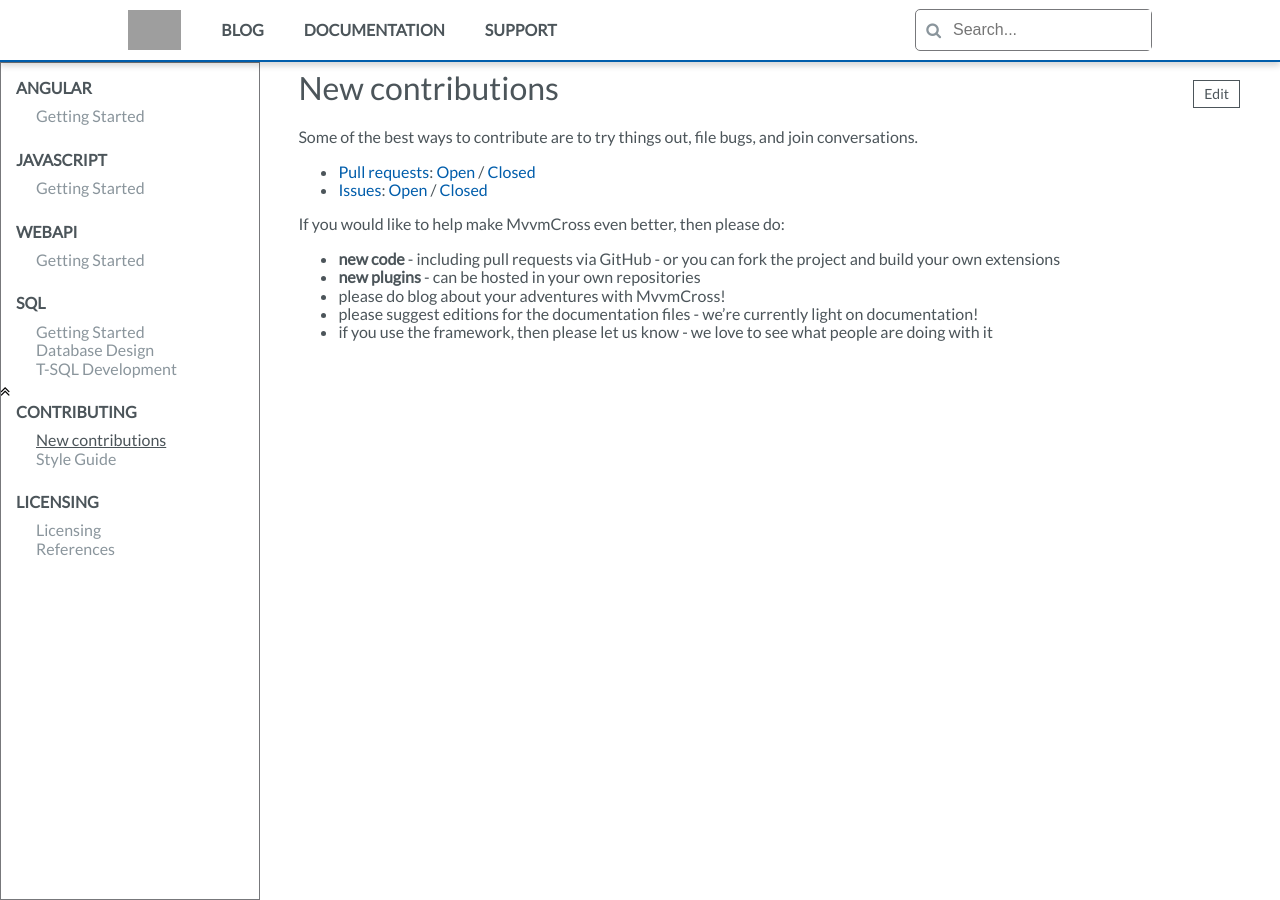
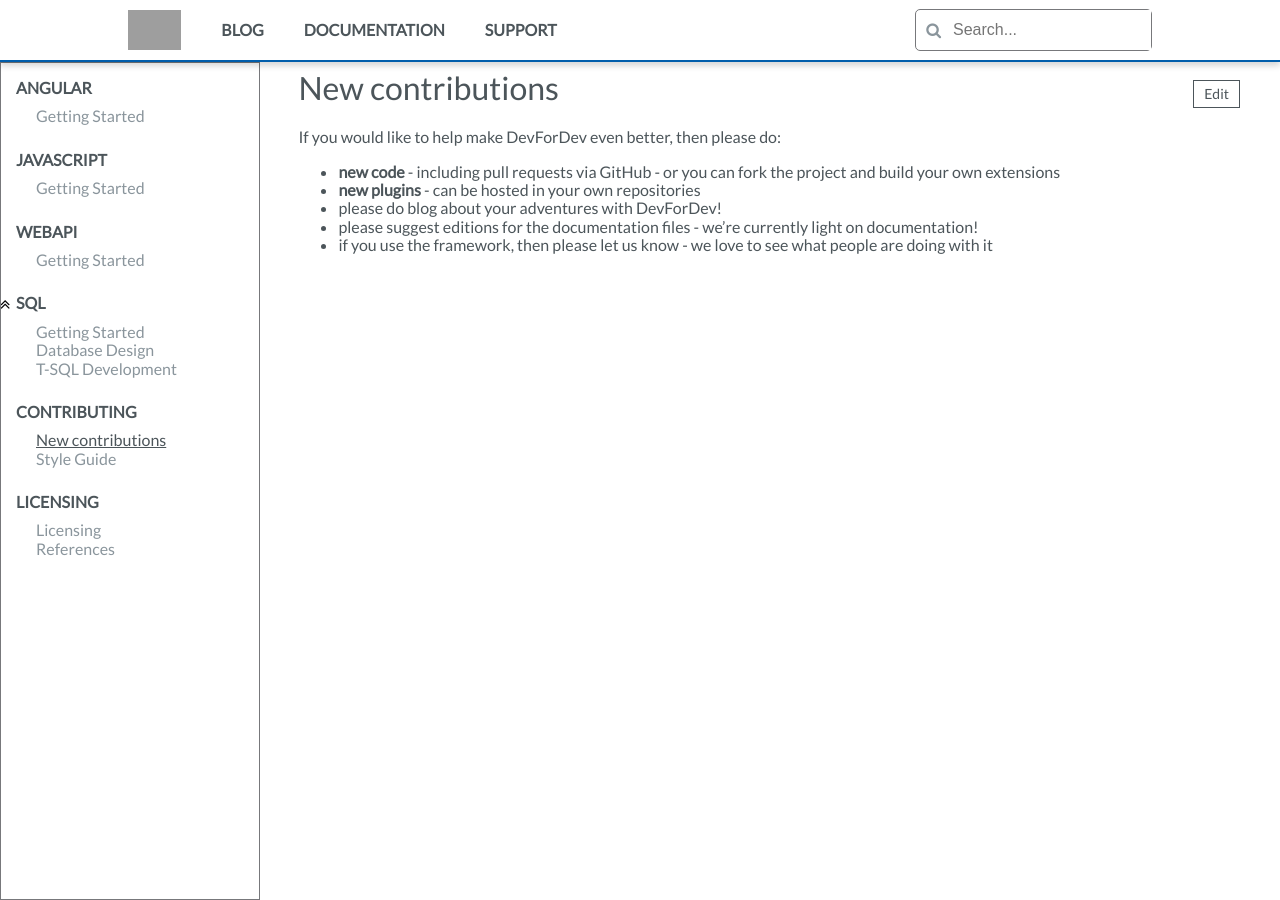
Before and after one commit to gmfjlr/DevForDev, a Jekyll site: the page built from docs/_documentation/contribute/contribute.md, in a window 1280 px wide. Built offline with Jekyll 4.4.1, drawn with Linux system fonts in a browser that asks for light colours; nearby versions of some CDN libraries; comment, search, counter and statistics services are not loaded; grey boxes are pictures that could not be loaded.

Commit message:
Update contribute.md

```diff
--- a/docs/_documentation/contribute/contribute.md
+++ b/docs/_documentation/contribute/contribute.md
@@ -3,15 +3,11 @@ layout: documentation
 title: New contributions
 category: Contributing
 ---
-Some of the best ways to contribute are to try things out, file bugs, and join conversations.
 
-* [Pull requests](https://github.com/MvvmCross/MvvmCross/pulls): [Open](https://github.com/MvvmCross/MvvmCross/pulls?q=is%3Aopen+is%3Apr) / [Closed](https://github.com/MvvmCross/MvvmCross/pulls?q=is%3Apr+is%3Aclosed)
-* [Issues](https://github.com/MvvmCross/MvvmCross/issues): [Open](https://github.com/MvvmCross/MvvmCross/issues?q=is%3Aopen+is%3Aissue) / [Closed](https://github.com/MvvmCross/MvvmCross/issues?q=is%3Aissue+is%3Aclosed)
-
-If you would like to help make MvvmCross even better, then please do:
+If you would like to help make DevForDev even better, then please do:
 
 * **new code** - including pull requests via GitHub - or you can fork the project and build your own extensions
 * **new plugins** - can be hosted in your own repositories
-* please do blog about your adventures with MvvmCross!
+* please do blog about your adventures with DevForDev!
 * please suggest editions for the documentation files - we're currently light on documentation!
 * if you use the framework, then please let us know - we love to see what people are doing with it
```
